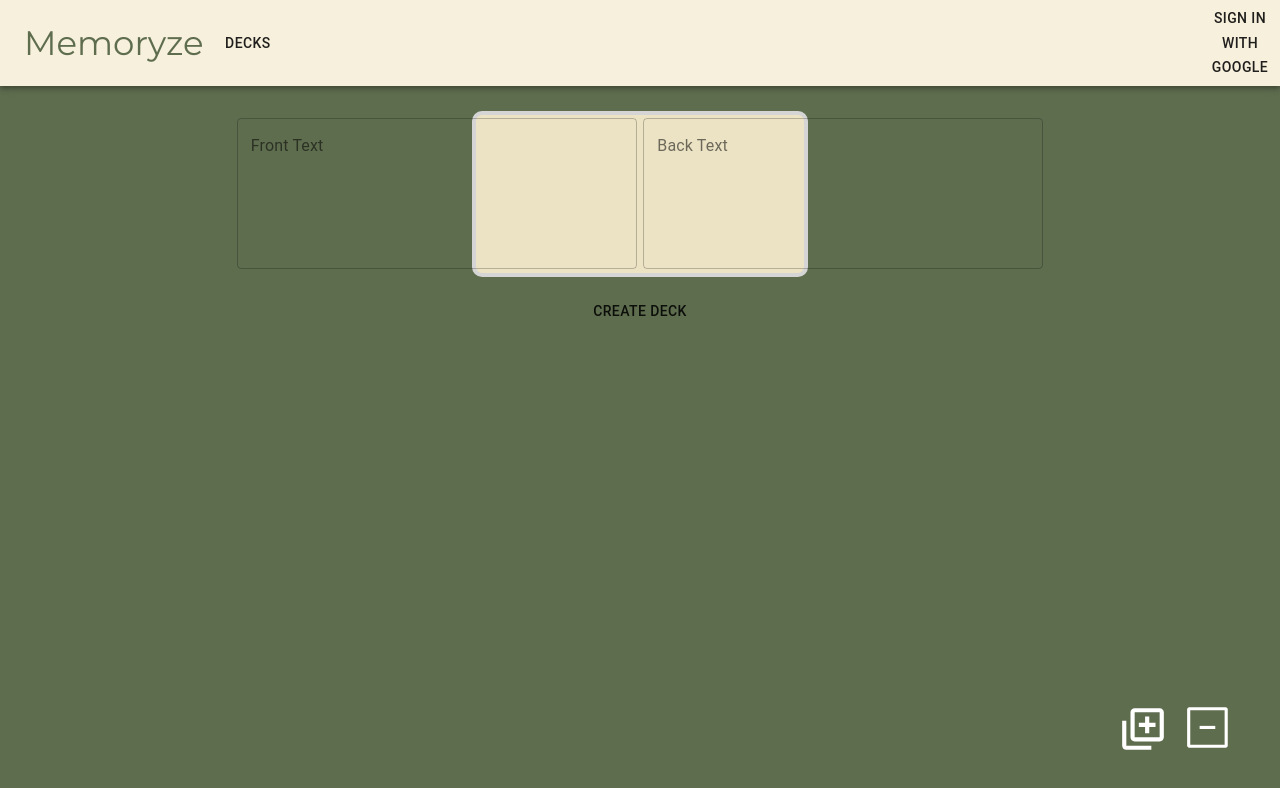
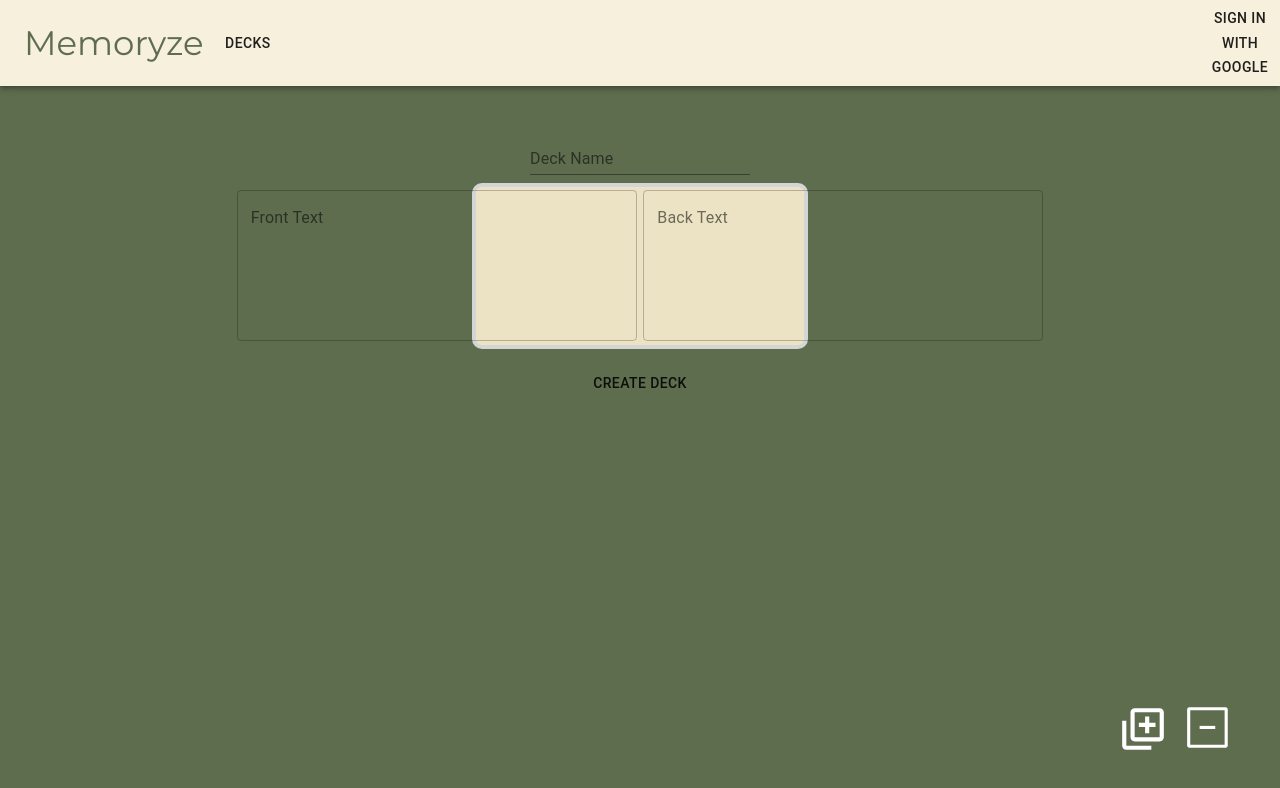
Before and after one commit to Luke-Argosino/memoryze, a React (Create React App) app: page /decks/new_deck in a window 1280 px wide. Shown: the top 788 px of the page. Built offline with nearby package versions, Linux system fonts and the light colour scheme; no server answers.

Commit message:
Fixed simple user errors

```diff
--- a/src/App.js
+++ b/src/App.js
@@ -39,7 +39,7 @@ const App = () => {
               <Decks user={user} />
             </Route>
             <Route path="/decks/new_deck">
-              <AddDeck />
+              <AddDeck auth={auth} />
             </Route>
           </Switch>
         </div>
--- a/src/components/Header.js
+++ b/src/components/Header.js
@@ -1,19 +1,13 @@
 import '../App.css';
-
-import Decks from '../pages/Decks';
-import Home from '../pages/Home';
-import { BrowserRouter as Router, Route, Switch } from 'react-router-dom'
 import { useHistory } from "react-router-dom";
 import firebase from 'firebase/app';
 import 'firebase/firestore';
 import 'firebase/auth';
-import { useAuthState } from 'react-firebase-hooks/auth';
 import { Button } from '@material-ui/core';
 import { createMuiTheme, makeStyles, ThemeProvider } from '@material-ui/core/styles';
 import AppBar from '@material-ui/core/AppBar';
 import Toolbar from '@material-ui/core/Toolbar';
 import Typography from '@material-ui/core/Typography';
-import IconButton from '@material-ui/core/IconButton';
 
 const useStyles = makeStyles((theme) => ({
   root: {
--- a/src/pages/AddDeck.js
+++ b/src/pages/AddDeck.js
@@ -4,17 +4,25 @@ import { BiAddToQueue } from "react-icons/bi";
 import { VscDiffRemoved } from "react-icons/vsc";
 import { useState } from "react";
 import React from 'react';
+import firebase from 'firebase/app';
+import 'firebase/firestore';
+import 'firebase/auth';
+import { useAuthState } from 'react-firebase-hooks/auth';
 
 const AddDeck = () => {
-    const[cardCount, setCardCount] = useState(0);
+    const [deckName, setDeckName] = useState("");
+    const [cardCount, setCardCount] = useState(0);
     const [cards, setCards] = useState([
         {cardNum: cardCount, frontCard: '', backCard: ''},
     ]);
 
-
     const handleSubmit = (e) => {
         e.preventDefault();
-        console.log("Card", cards);
+        if (deckName === "") {
+            alert("Error: Deck name cannot be empty")
+        } else {
+            console.log("Card", cards);
+        }
     }
 
     const handleChangeInput = (cardNum, e) => {
@@ -24,27 +32,34 @@ const AddDeck = () => {
             }
             return i;
         })
-
         setCards(newCard);
-
     }
 
     const onAddClick = () => {
-        if (cardCount == 0) {
+        if (cardCount === 0) {
             setCardCount(cardCount + 1);
         } else {
             setCardCount(cardCount + 1);
-            setCards(cards => [...cards, {cardNum: cardCount, frontCard: '', backCard: ''}])
+            setCards(cards => [...cards, {cardNum: cardCount, frontCard: '', backCard: ''}]);
         }
     }
 
     const onRemoveClick = () => {
-        setCards(cards => cards.splice(0, cards.length-1));
+        if (cards.length > 1) {
+            setCards(cards => cards.splice(0, cards.length-1));
+        } else {
+            alert("Error: Cannot have 0 cards in deck");
+        }
     }
 
     return (
         <div className="AddDeck">
             <form className="FlashCardEntry" noValidate autoComplete="off" onSubmit={handleSubmit}>
+                <TextField
+                    label="Deck Name"
+                    margin="normal"
+                    onChange={e => setDeckName(e.target.value)}
+                />
                 {cards.map(card => (
                     <div key={card.cardNum}>
                         <Box display="flex"
@@ -66,7 +81,7 @@ const AddDeck = () => {
                                     variant="outlined"
                                     value={card.frontCard}
                                     onChange={e => handleChangeInput(card.cardNum, e)}
-                                    inputProps={{ maxLength: 240 }}
+                                    inputProps={{ maxLength: 160 }}
                                     style= {{ width: 400 }}
                                 />
                             </div>
@@ -80,7 +95,7 @@ const AddDeck = () => {
                                     variant="outlined"
                                     value={card.backCard}
                                     onChange={e => handleChangeInput(card.cardNum, e)}
-                                    inputProps={{ maxLength: 240 }}
+                                    inputProps={{ maxLength: 160 }}
                                     style= {{ width: 400 }}
                                 />
                             </div>
--- a/src/pages/Decks.js
+++ b/src/pages/Decks.js
@@ -6,6 +6,7 @@ import { useHistory } from "react-router-dom";
 const Decks = (props) => {
     const history = useHistory();
     if (!props.user) {
+        alert("Error: You are not signed in!");
         history.push('/');
     }
 
@@ -22,7 +23,6 @@ const AddDeckButton = () => {
     const onClick = () => {
         history.push('/decks/new_deck')
     }
-
     return (
         <div className="AddDeckButton">
             <Tooltip title="New Deck">
--- a/src/pages/Home.js
+++ b/src/pages/Home.js
@@ -1,9 +1,7 @@
-import { useHistory } from "react-router-dom";
-
 const Home = (props) => {
     return (
         <div className="Home">
-            A spaced repitition flash card web app.
+            A spaced repitition cloud-based flash card application.
         </div>
     )
 }
```
